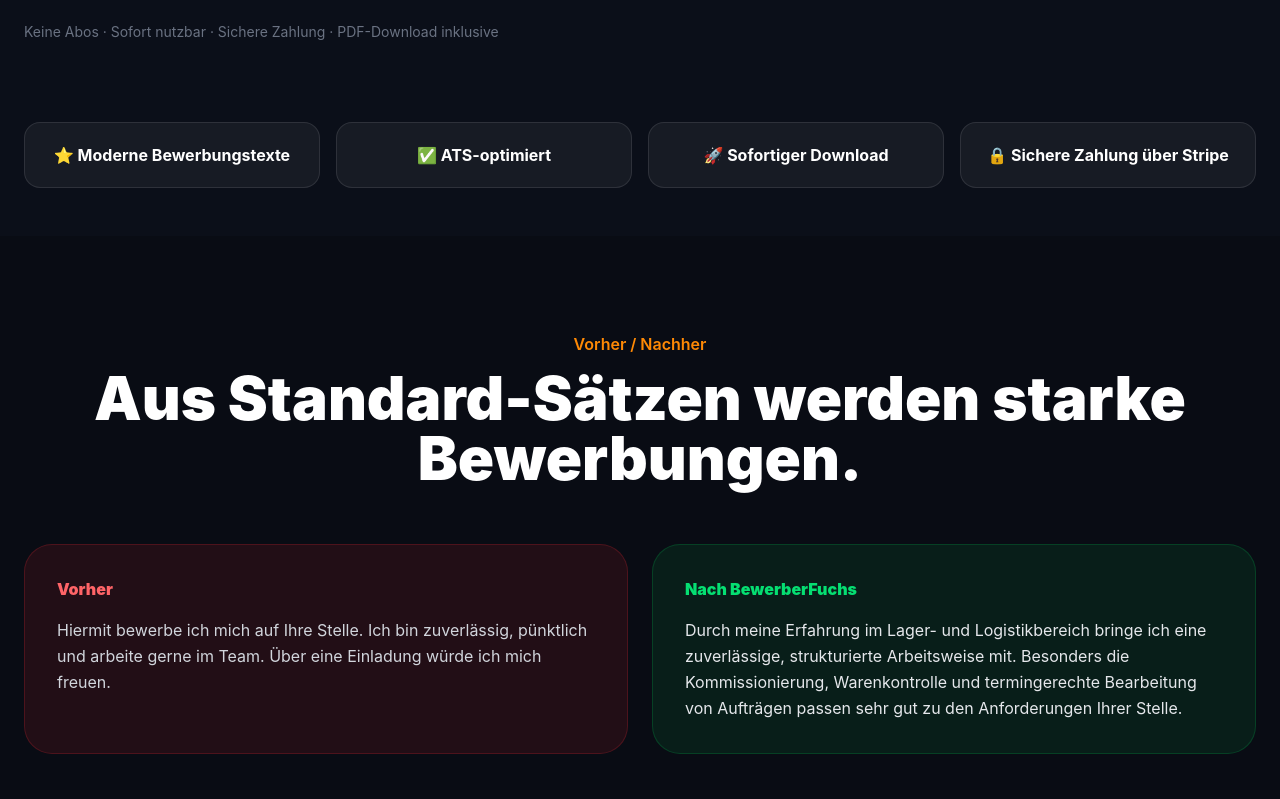
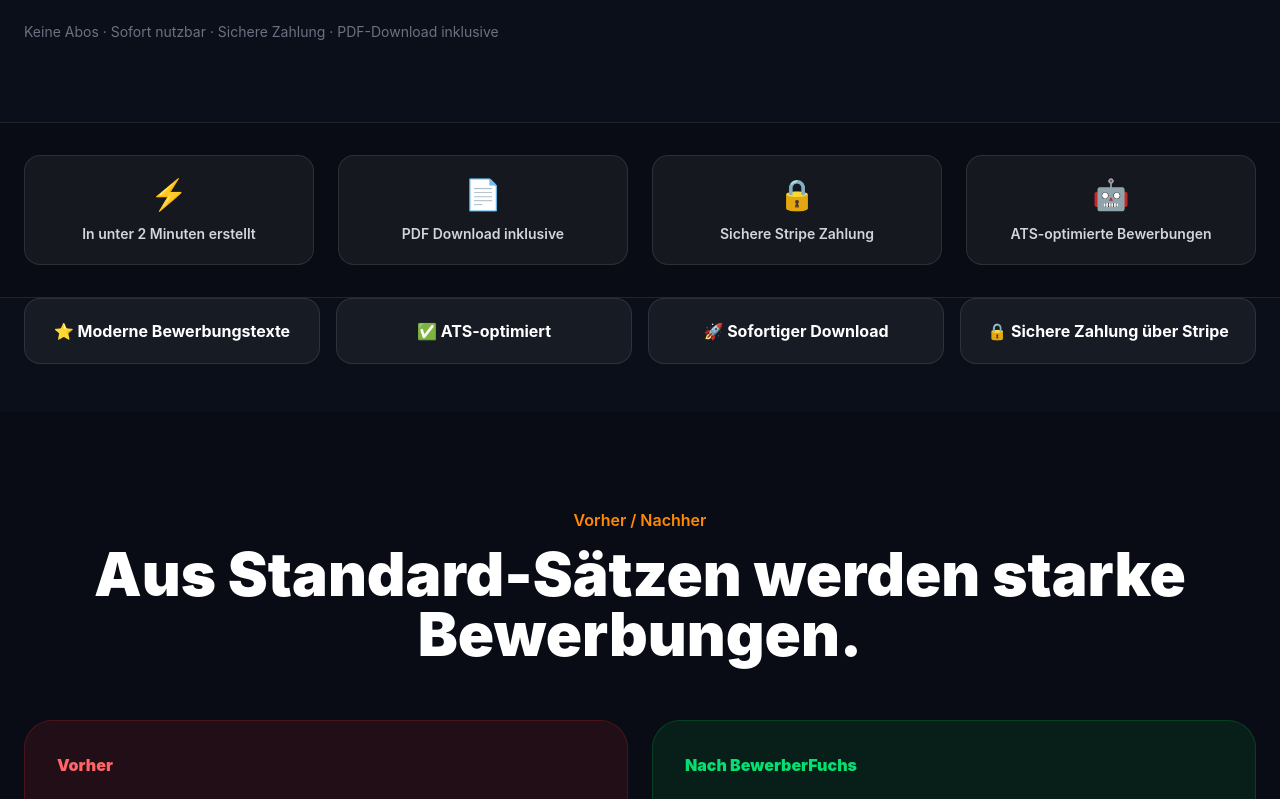
Before and after one commit to steadfastfighter-ui/bewerberfuchs-1, a React (Vite) app: page / in a window 1280 px wide. Shown: the part 861-1660 px from the top of the page. Built offline with nearby package versions, Linux system fonts and the light colour scheme.

Commit message:
add trust and social proof

```diff
--- a/src/LandingPage.jsx
+++ b/src/LandingPage.jsx
@@ -136,7 +136,26 @@ export default function LandingPage({ goDashboard, goCheckout, goLegal }) {
           </div>
         </div>
       </section>
-
+        <section className="px-6 py-8 border-y border-white/10 bg-black/20">
+  <div className="max-w-7xl mx-auto grid grid-cols-2 md:grid-cols-4 gap-6 text-center">
+    {[
+      ["⚡", "In unter 2 Minuten erstellt"],
+      ["📄", "PDF Download inklusive"],
+      ["🔒", "Sichere Stripe Zahlung"],
+      ["🤖", "ATS-optimierte Bewerbungen"],
+    ].map((item) => (
+      <div
+        key={item[1]}
+        className="bg-white/5 border border-white/10 rounded-2xl p-5"
+      >
+        <div className="text-3xl mb-3">{item[0]}</div>
+        <p className="font-semibold text-sm text-gray-300">
+          {item[1]}
+        </p>
+      </div>
+    ))}
+  </div>
+</section>
       <section className="px-6 pb-12">
         <div className="max-w-7xl mx-auto grid md:grid-cols-4 gap-4">
           {[
@@ -304,7 +323,52 @@ export default function LandingPage({ goDashboard, goCheckout, goLegal }) {
           </div>
         </div>
       </section>
+        <section className="px-6 py-20">
+  <div className="max-w-5xl mx-auto text-center">
+    <p className="text-orange-400 font-semibold mb-3">
+      Nutzerfeedback
+    </p>
 
+    <h2 className="text-4xl md:text-5xl font-black mb-14">
+      Warum Bewerber BewerberFuchs nutzen
+    </h2>
+
+    <div className="grid md:grid-cols-3 gap-6">
+      {[
+        [
+          "★★★★★",
+          "Ich hatte endlich ein professionelles Anschreiben ohne stundenlang zu schreiben.",
+          "Sabrina K.",
+        ],
+        [
+          "★★★★★",
+          "Die ATS Analyse hat mir gezeigt warum ich vorher kaum Antworten bekam.",
+          "Mehmet A.",
+        ],
+        [
+          "★★★★★",
+          "Sehr schnell, modern und einfach zu benutzen.",
+          "Luca M.",
+        ],
+      ].map((item, index) => (
+        <div
+          key={index}
+          className="bg-white/5 border border-white/10 rounded-[28px] p-8 text-left"
+        >
+          <div className="text-orange-400 text-xl mb-4">
+            {item[0]}
+          </div>
+
+          <p className="text-gray-300 leading-relaxed mb-6">
+            {item[1]}
+          </p>
+
+          <p className="font-bold">{item[2]}</p>
+        </div>
+      ))}
+    </div>
+  </div>
+</section>
       <section id="faq" className="px-6 py-24 bg-black/20">
         <div className="max-w-4xl mx-auto">
           <div className="text-center mb-16">
@@ -361,7 +425,7 @@ export default function LandingPage({ goDashboard, goCheckout, goLegal }) {
           onClick={() => goCheckout("bundle")}
           className="w-full bg-orange-500 hover:bg-orange-400 text-black font-black py-4 rounded-2xl text-lg shadow-2xl"
         >
-          🔥 Bundle für 5€ starten
+          🔥 Jetzt Bewerbung erstellen • 5€
         </button>
       </div>
     </div>
```
